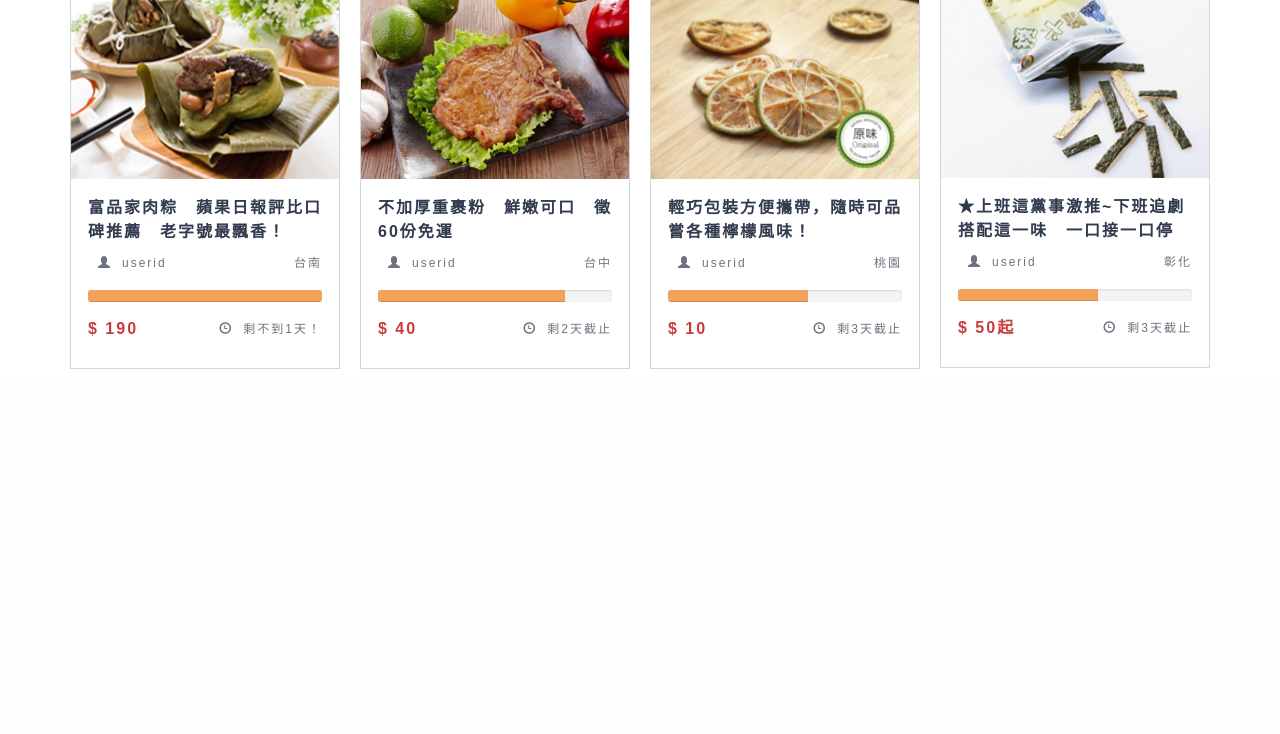
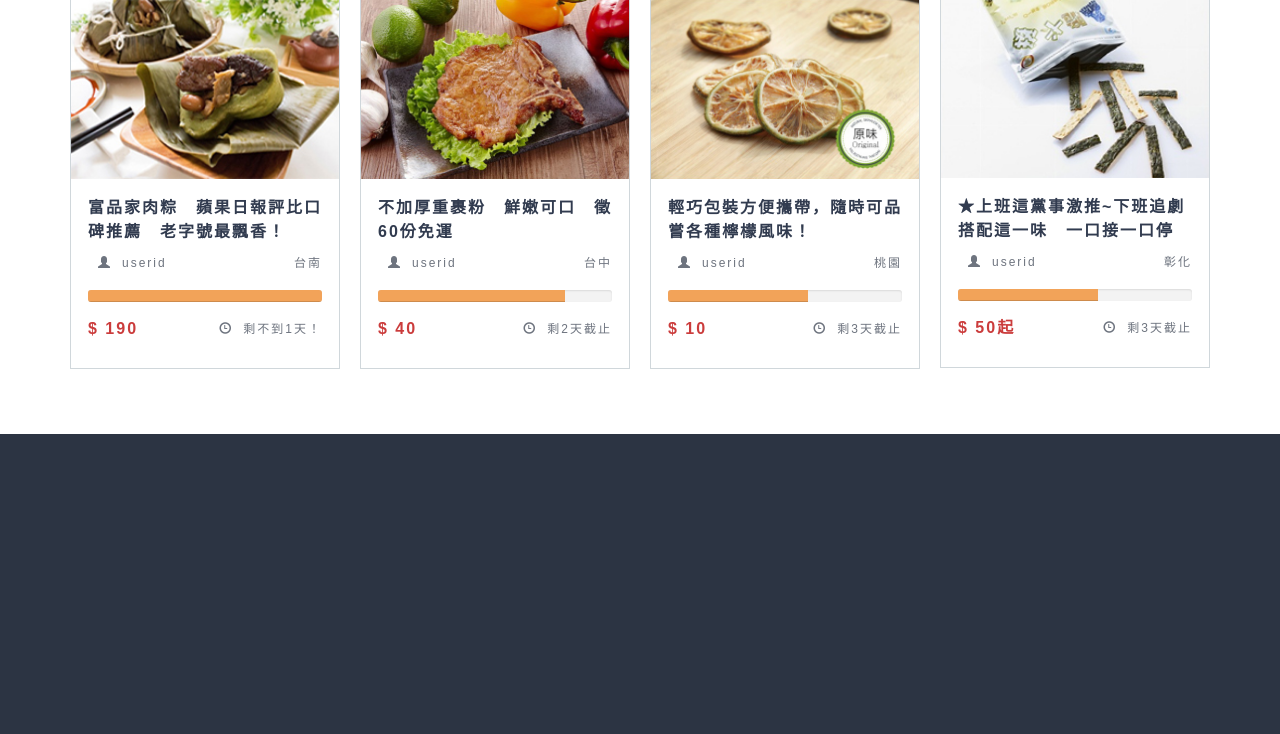
Before and after one commit to HsiehMengHua/groupping, a PHP site: page / in a window 1280 px wide. Shown: the part 1185-1919 px from the top of the page. Before the commit the page ends 1554 px from the top, so only its background shows below. Run offline with PHP 8.4, Linux system fonts and the light colour scheme; some libraries are stand-ins or nearby versions.

Commit message:
no message

```diff
--- a/0/css/index.css
+++ b/0/css/index.css
@@ -264,5 +264,8 @@
           float: right; }
 
 /* footer */
+footer {
+  height: 300px;
+  background-color: #2c3443; }
 
 /*# sourceMappingURL=index.css.map */
--- a/0/css/index.scss
+++ b/0/css/index.scss
@@ -390,5 +390,6 @@
 
 /* footer */
 footer {
-
+  height: 300px;
+  background-color: #2c3443;
 }
```
Also changed, not shown: 0/Raw Img/footer_materials/bread.png (added), 0/Raw Img/footer_materials/brush.png (added), 0/Raw Img/footer_materials/cake.png (added), 0/Raw Img/footer_materials/lipstick.png (added), 0/Raw Img/footer_materials/pet.png (added), 0/Raw Img/footer_materials/sample.png (added), 0/Raw Img/footer_materials/shampoo.png (added), 0/Raw Img/footer_materials/shoe.png (added), 0/Raw Img/footer_materials/top.png (added), 1 other file.
